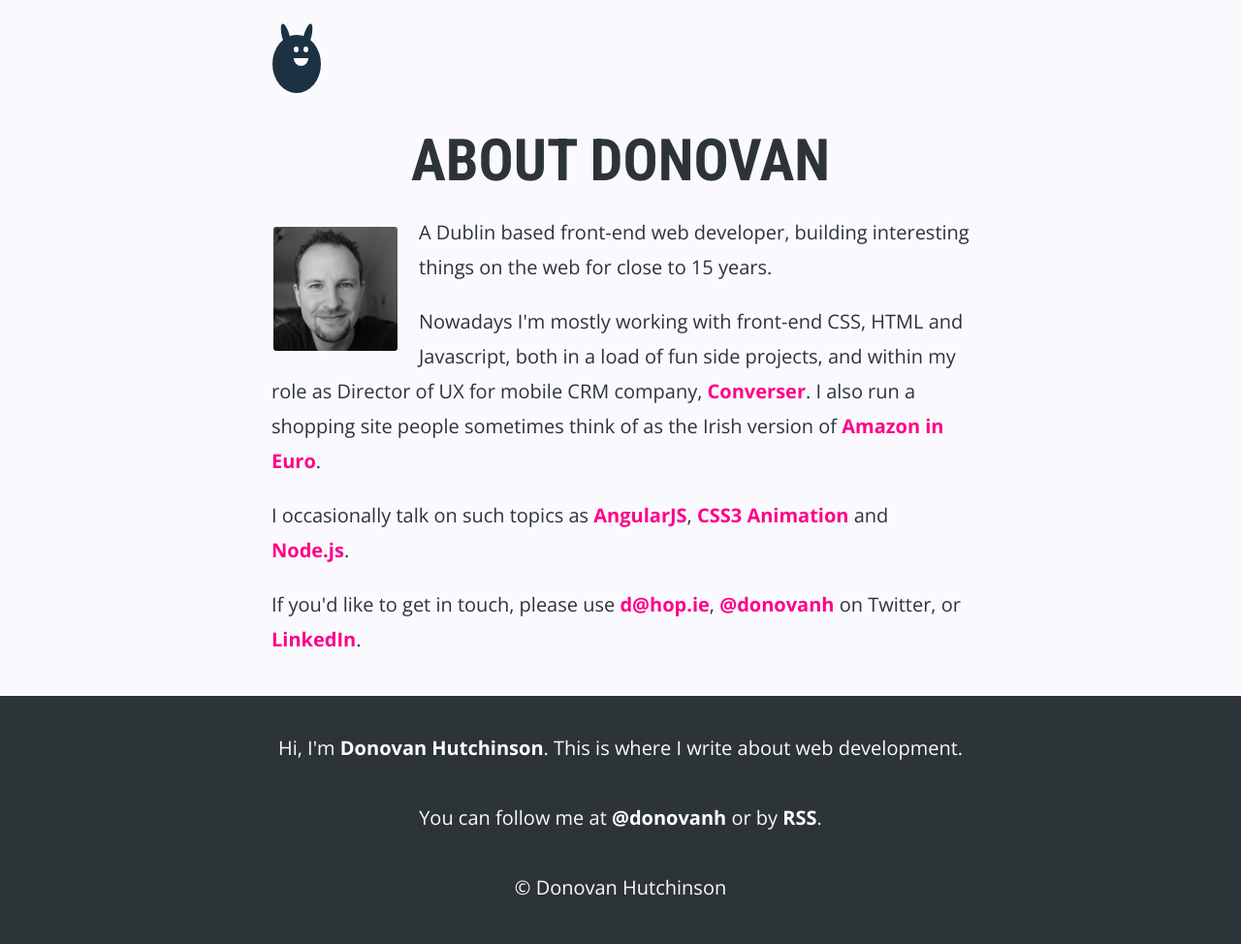
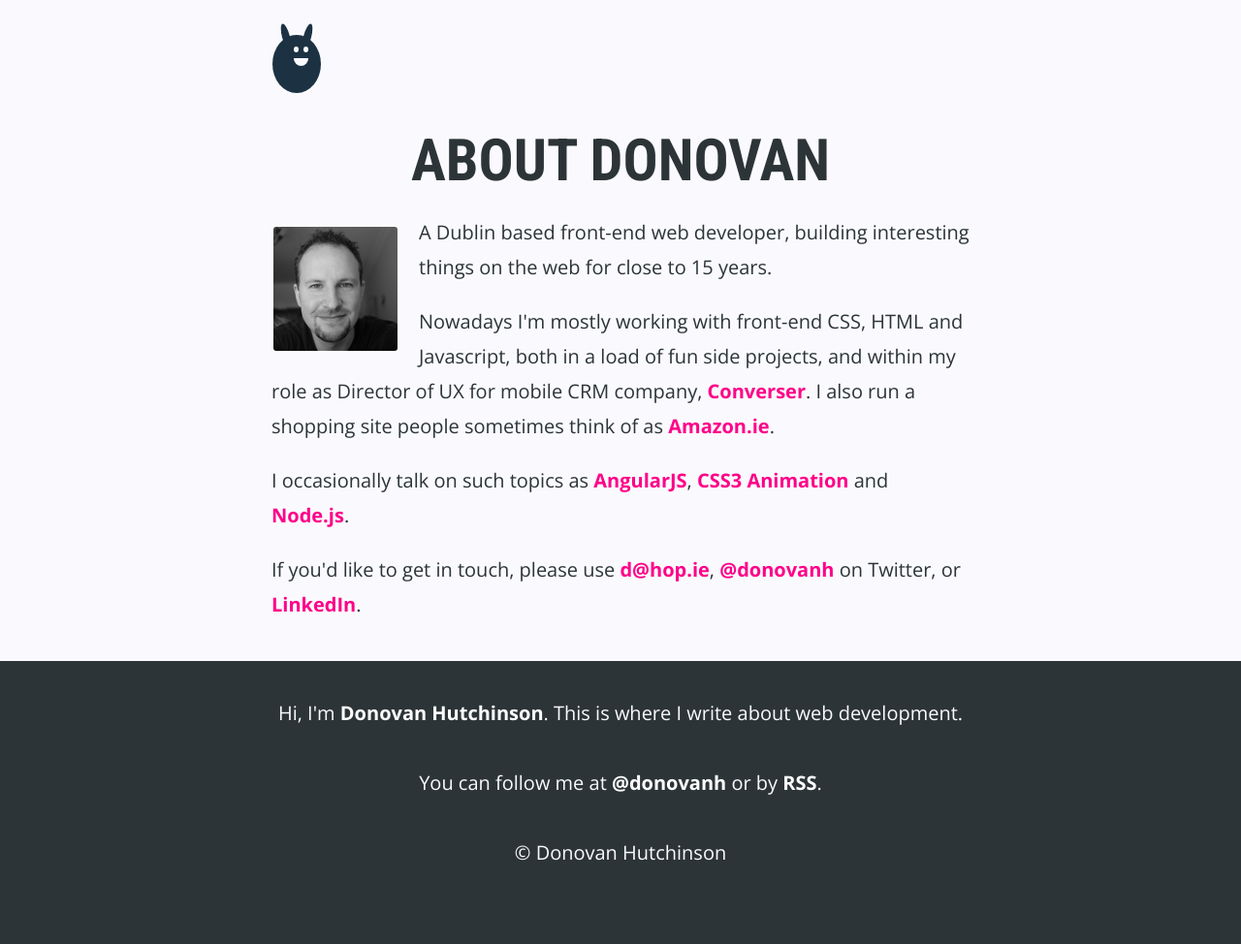
Before and after one commit to donovanh/donovanh.github.com, a Jekyll site: the page built from about/index.html, in a window 1280 px wide. Shown: the whole page at 97% size. Built offline with Jekyll 4.4.1, drawn with Linux system fonts in a browser that asks for light colours; nearby versions of some CDN libraries; after the commit the page ends 938 px from its top, so only the background shows below that.

Commit message:
Updating links

```diff
--- a/about/index.html
+++ b/about/index.html
@@ -12,7 +12,7 @@ bodyTag: internal
 
   <p>A Dublin based front-end web developer, building interesting things on the web for close to 15 years.</p>
 
-  <p>Nowadays I'm mostly working with front-end CSS, HTML and Javascript, both in a load of fun side projects, and within my role as Director of UX for mobile CRM company, <a href="http://converser.io">Converser</a>. I also run a shopping site people sometimes think of as the Irish version of <a href="http://shopireland.ie">Amazon in Euro</a>.</p>
+  <p>Nowadays I'm mostly working with front-end CSS, HTML and Javascript, both in a load of fun side projects, and within my role as Director of UX for mobile CRM company, <a href="http://converser.io">Converser</a>. I also run a shopping site people sometimes think of as <a href="http://shopireland.ie">Amazon.ie</a>.</p>
 
   <p>I occasionally talk on such topics as <a href="/talks/angular-intro/">AngularJS</a>, <a href="/talks/css-animation/">CSS3 Animation</a> and <a href="/talks/node-intro/">Node.js</a>.</p>
 
```
Also changed, not shown: _posts/2014-01-01-ideas.markdown (+11 -2 lines).
